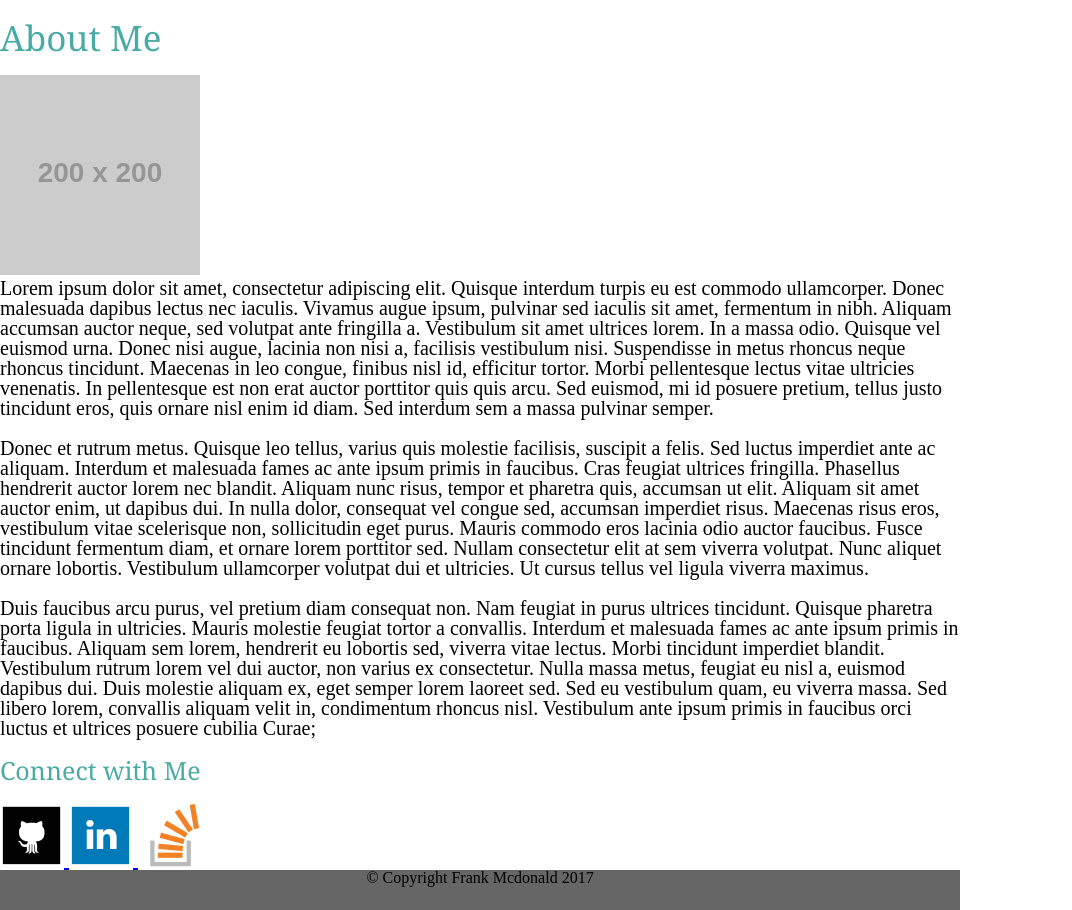
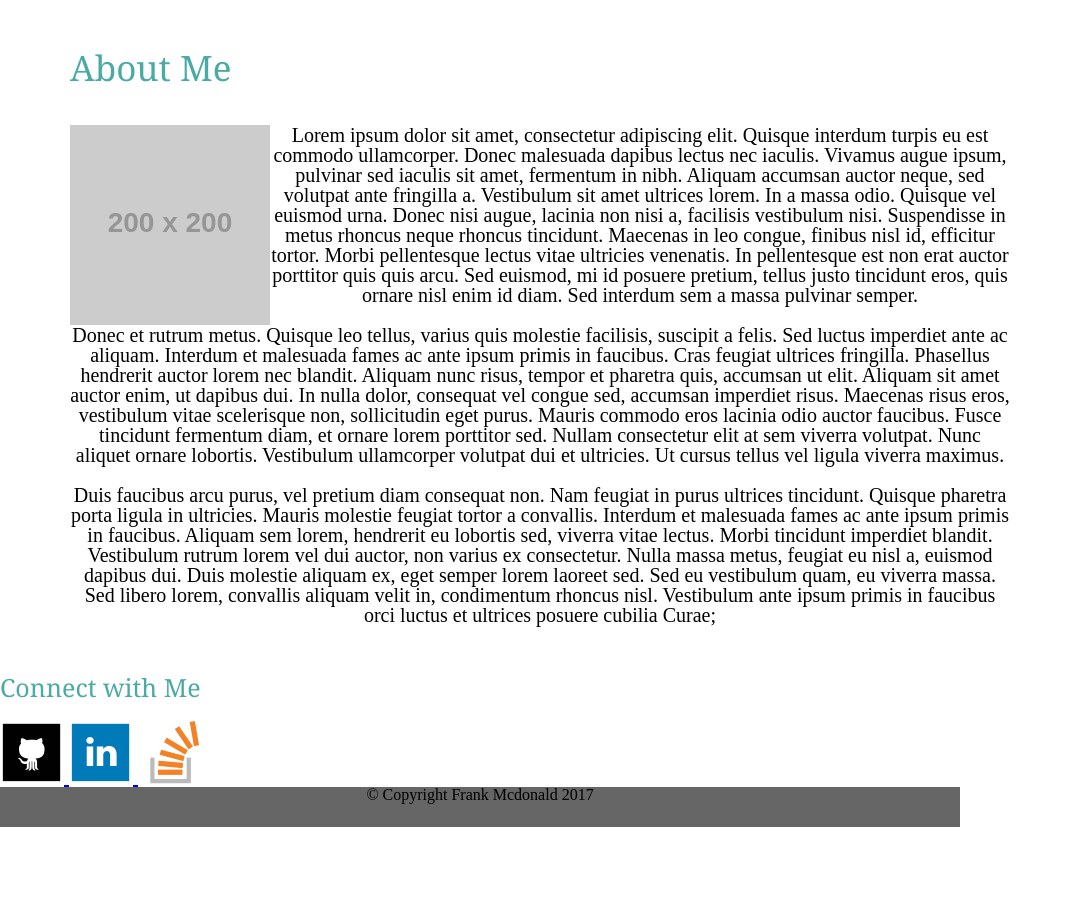
Before and after one commit to Morecai/Basic-Portfolio, a plain HTML site: page index.html in a window 1280 px wide. Shown: the part 240-1150 px from the top of the page, without its empty margins (0-1072 px from the left). After the commit the page ends 1067 px from the top, so only its background shows below. Drawn offline with Linux system fonts and the light colour scheme; placeholder pictures from the web are drawn by us.

Commit message:
minor css changes

```diff
--- a/assets/css/style.css
+++ b/assets/css/style.css
@@ -23,6 +23,9 @@ h1,h2,h3 {
 
 h1 {
     font-size: 35px;
+    border-bottom: 3px solid: grey;
+    padding-bottom: 20px;
+    text-align: left;
 }
 
 h2,h3 {
@@ -33,21 +36,31 @@ h2,h3 {
     padding-top: 130px;
 }
 
-.mainsection {
+.main-section {
 	text-align: center;
-    background: #4aaaa5;
+    background: white;
     float: left;
     padding: 30px 10px 30px 10px;
     margin-left: 60px;
     width: 100%;
+    border: 2px solid: grey;
 }
 
 .auth-img {
-    width: 20px;
     height: auto;
     float: left;
+}
+/*sidebar*/
+.socialLinks{
+    margin-bottom: 10px;
+    font-size: 50px;
+    float: right;
+    margin-right: 40px;
+    padding: 40px;
+    display: inline-block;
+    border: 2px solid:grey;
+}
 
-}
 nav {
     float: right;
     margin: 30px 30px 0 0;
@@ -85,17 +98,9 @@ nav a {
     color: white;
     text-decoration: none;
     padding: 30px 10px 30px 10px;
+    margin-left: 50px;
 
 }
-.socialLinks{
-	margin-bottom: 10px;
-    font-size: 50px;
-    float: right;
-    margin-right: 40px;
-    padding: 40px;
-    display: inline-block;
-}
-
 
 table {
     border: 10px;
--- a/index.html
+++ b/index.html
@@ -18,14 +18,14 @@
                     <a href="/portfolio.html/">Portfolio</a>
                     <a href="/contact.html">Contact</a>
                 </nav>
-
+        </div>
     </header>
 
 <div id="main-container" class="container">
-    <section class="Main">
+    <section class="main-section">
         <h1>About Me</h1>
 
-        <img alt="Frank Mcdonald" src="http://placehold.it/200x200" />
+        <img src="http://placehold.it/200x200" class="auth-img" alt="Frank Mcdonald">
 
         <p>Lorem ipsum dolor sit amet, consectetur adipiscing elit. Quisque interdum turpis eu est commodo ullamcorper. Donec malesuada dapibus lectus nec iaculis. Vivamus augue ipsum, pulvinar sed iaculis sit amet, fermentum in nibh. Aliquam accumsan auctor neque, sed volutpat ante fringilla a. Vestibulum sit amet ultrices lorem. In a massa odio. Quisque vel euismod urna. Donec nisi augue, lacinia non nisi a, facilisis vestibulum nisi. Suspendisse in metus rhoncus neque rhoncus tincidunt. Maecenas in leo congue, finibus nisl id, efficitur tortor. Morbi pellentesque lectus vitae ultricies venenatis. In pellentesque est non erat auctor porttitor quis quis arcu. Sed euismod, mi id posuere pretium, tellus justo tincidunt eros, quis ornare nisl enim id diam. Sed interdum sem a massa pulvinar semper.</p>
 
@@ -38,11 +38,11 @@
     <section id="socialLinks">
         <div id="connect">
             <h2>Connect with Me</h2>
-            <a href="https://github.com/Morecai" target="_blank"><img id="gitHub" src="assets/images/github.png"></img>
+            <a href="https://github.com/Morecai" target="_blank"><img id="gitHub" src="assets/images/github.png" alt="github">
             </a>
-            <a href="https://www.linkedin.com/in/frank-mcdonald-a2395a138/" target="_blank"><img id="linkedIn" src="assets/images/linkedin.png"></img>
+            <a href="https://www.linkedin.com/in/frank-mcdonald-a2395a138/" target="_blank"><img id="linkedIn" src="assets/images/linkedin.png" alt="linkedIn">
             </a>
-            <a href="http://stackoverflow.com/users/7803081/frank-mcdonald" target="_blank"><img id="stackOverflow" src="assets/images/so-icon.png"></img>
+            <a href="http://stackoverflow.com/users/7803081/frank-mcdonald" target="_blank"><img id="stackOverflow" src="assets/images/so-icon.png" alt="stackOverflow">
             </a>
         </div>
     </section>
```
